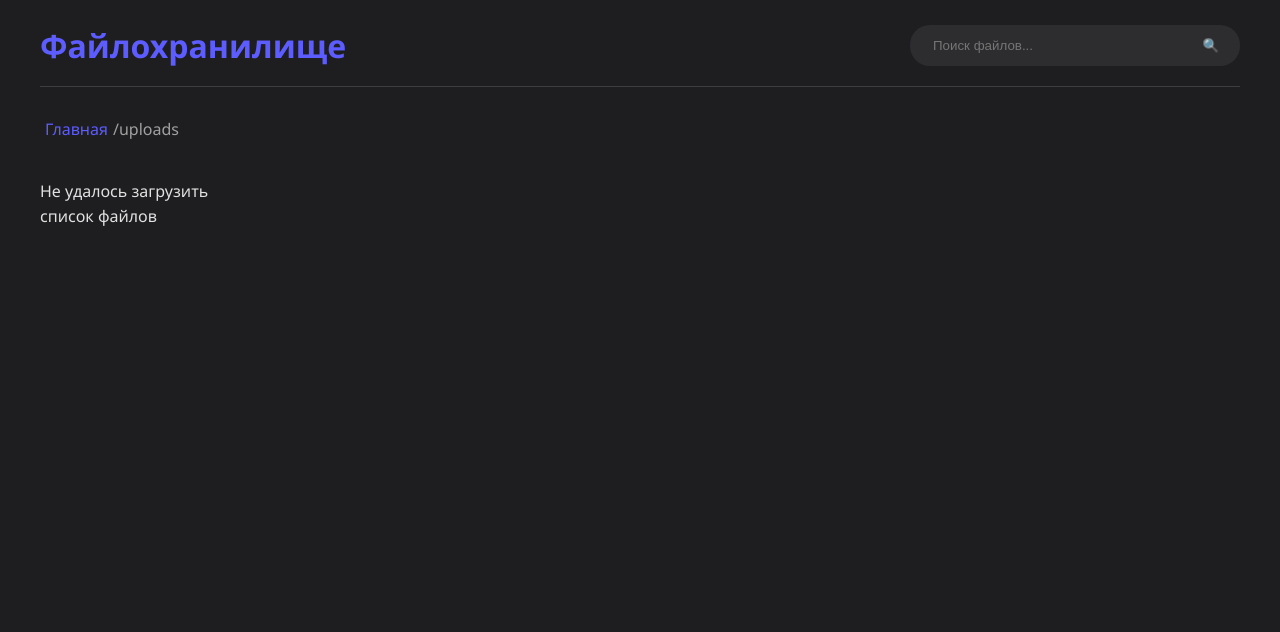
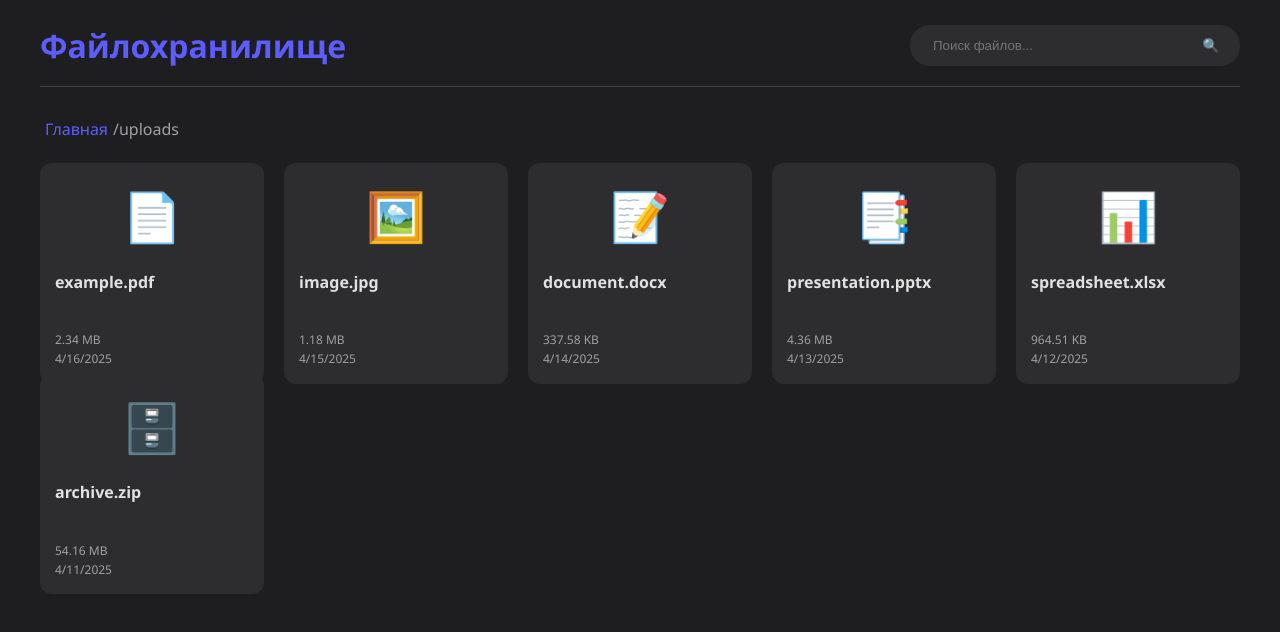
Before and after one commit to lliteef/liteef-files, a plain HTML site: page index.html in a window 1280 px wide. Drawn offline with Linux system fonts and the light colour scheme; no server answers.

Commit message:
Update index.html

```diff
--- a/index.html
+++ b/index.html
@@ -188,11 +188,28 @@
 
     <script>
         document.addEventListener('DOMContentLoaded', function() {
-            // Получаем список файлов из папки uploads
-            fetch('listFiles.php')
-                .then(response => response.json())
-                .then(files => {
+            // Эмуляция данных файлов (замените на реальные файлы из папки uploads)
+            const mockFiles = [
+                { name: 'example.pdf', size: 2456789, modified: Date.now() - 86400000 },
+                { name: 'image.jpg', size: 1234567, modified: Date.now() - 172800000 },
+                { name: 'document.docx', size: 345678, modified: Date.now() - 259200000 },
+                { name: 'presentation.pptx', size: 4567890, modified: Date.now() - 345600000 },
+                { name: 'spreadsheet.xlsx', size: 987654, modified: Date.now() - 432000000 },
+                { name: 'archive.zip', size: 56789012, modified: Date.now() - 518400000 }
+            ];
+
+            // Функция для загрузки реальных файлов из папки uploads
+            function loadRealFiles() {
+                // В реальной реализации здесь должен быть fetch к серверному скрипту
+                // который вернет список файлов в формате JSON
+                // Мы используем mockFiles для демонстрации
+                displayFiles(mockFiles);
+            }
+
+            // Отображение файлов
+            function displayFiles(files) {
                 const filesGrid = document.getElementById('filesGrid');
+                filesGrid.innerHTML = '';
 
                 if (files.length === 0) {
                     filesGrid.innerHTML = '<p>В папке нет файлов</p>';
@@ -218,12 +235,7 @@
                         }
                     });
                 });
-                })
-                .catch(error => {
-                    console.error('Error:', error);
-                    document.getElementById('filesGrid').innerHTML = '<p>Не удалось загрузить список файлов</p>';
-                });
-        });
+            }
 
             function createFileCard(file) {
                 const card = document.createElement('a');
@@ -302,6 +314,10 @@
                 const i = Math.floor(Math.log(bytes) / Math.log(k));
                 return parseFloat((bytes / Math.pow(k, i)).toFixed(2)) + ' ' + sizes[i];
             }
+
+            // Загружаем файлы при старте
+            loadRealFiles();
+        });
     </script>
 </body>
 </html>
```
Lines whose indentation alone changed are shown as unchanged.
